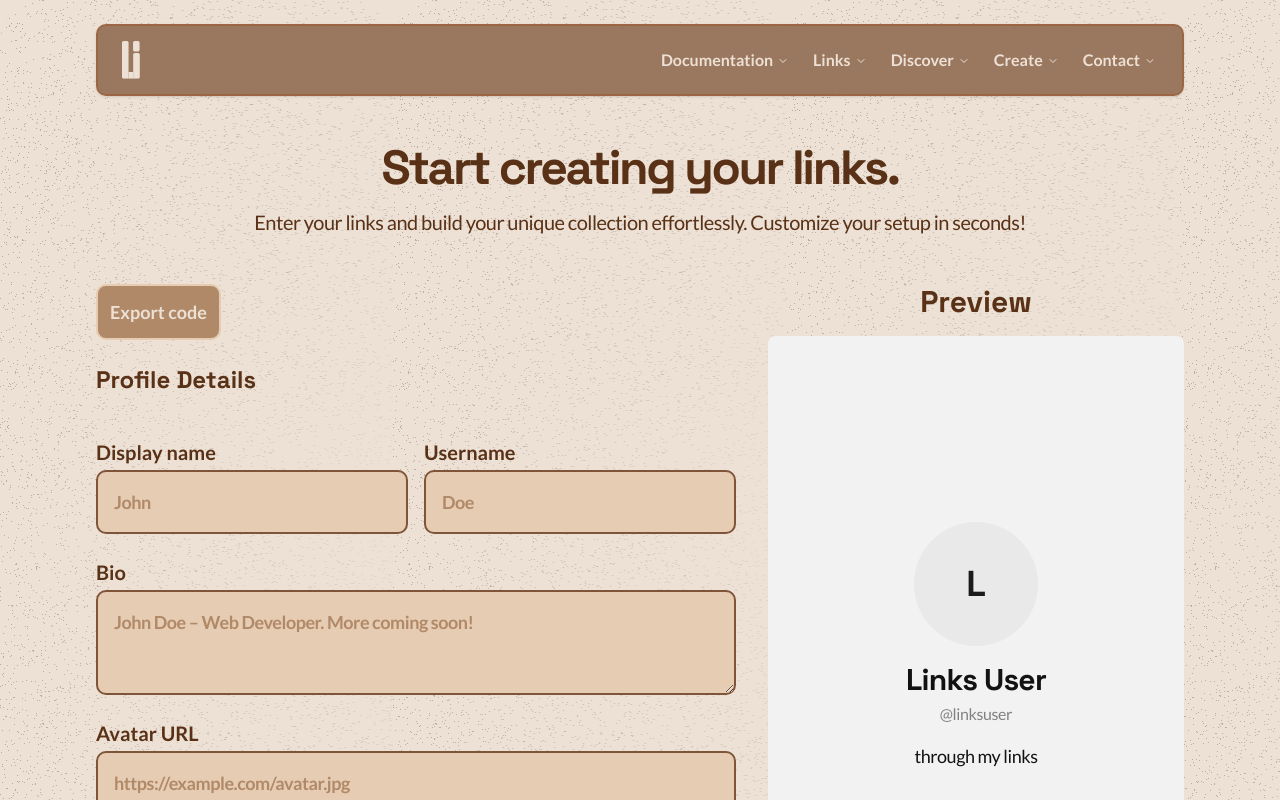
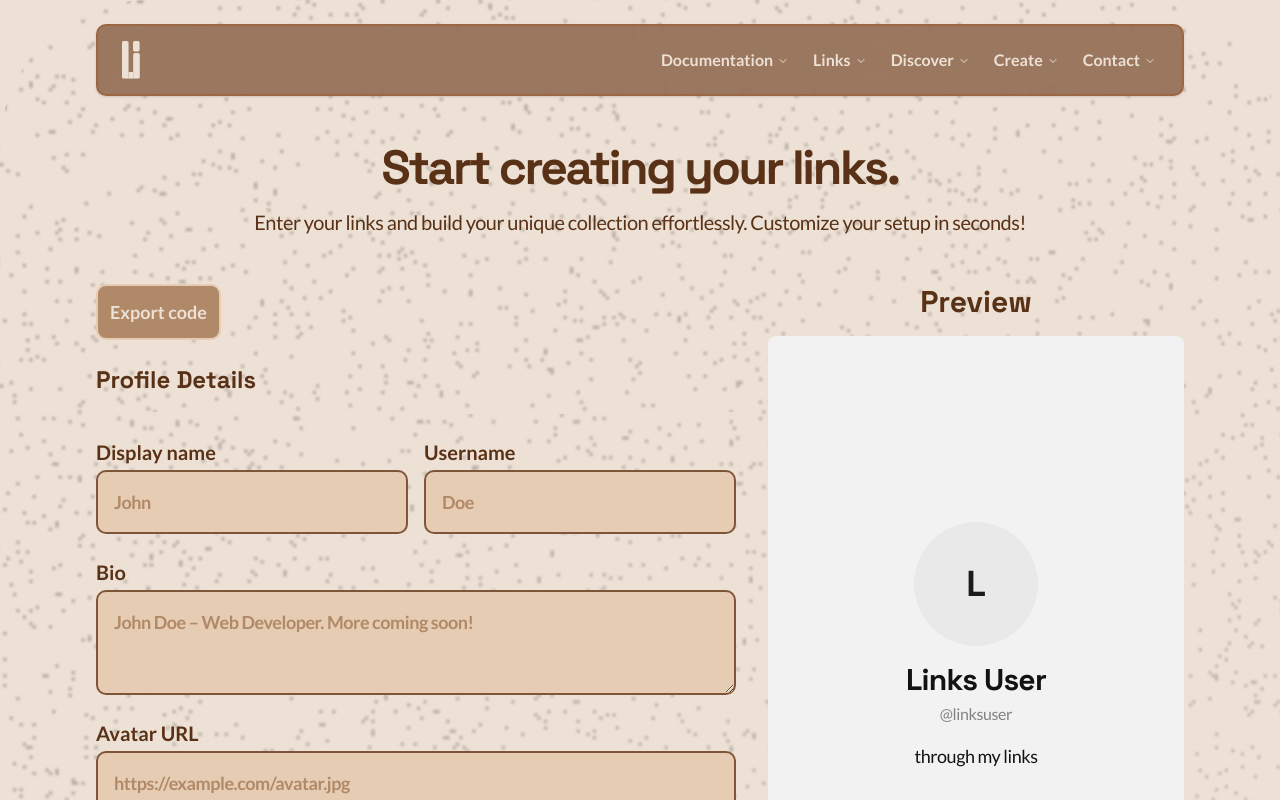
Before and after one commit to egeuysall/links, a Next.js app in the folder links/: page /create/new-links in a window 1280 px wide. Shown: the top 800 px of the page. Built offline with nearby package versions, Linux system fonts and the light colour scheme.

Commit message:
Update globals.css

```diff
--- a/links/app/globals.css
+++ b/links/app/globals.css
@@ -15,8 +15,9 @@
     @apply bg-background text-foreground;
   }
 
-  html, body {
-    @apply bg-[#EDE0D4] bg-[url("/images/texture.svg")];
+  body {
+    @apply bg-[#EDE0D4] bg-[url("/images/texture.svg")] bg-cover;
+    @apply bg-center bg-no-repeat bg-fixed min-h-screen m-0 p-0 overflow-x-hidden;
   }
 }
 
```
